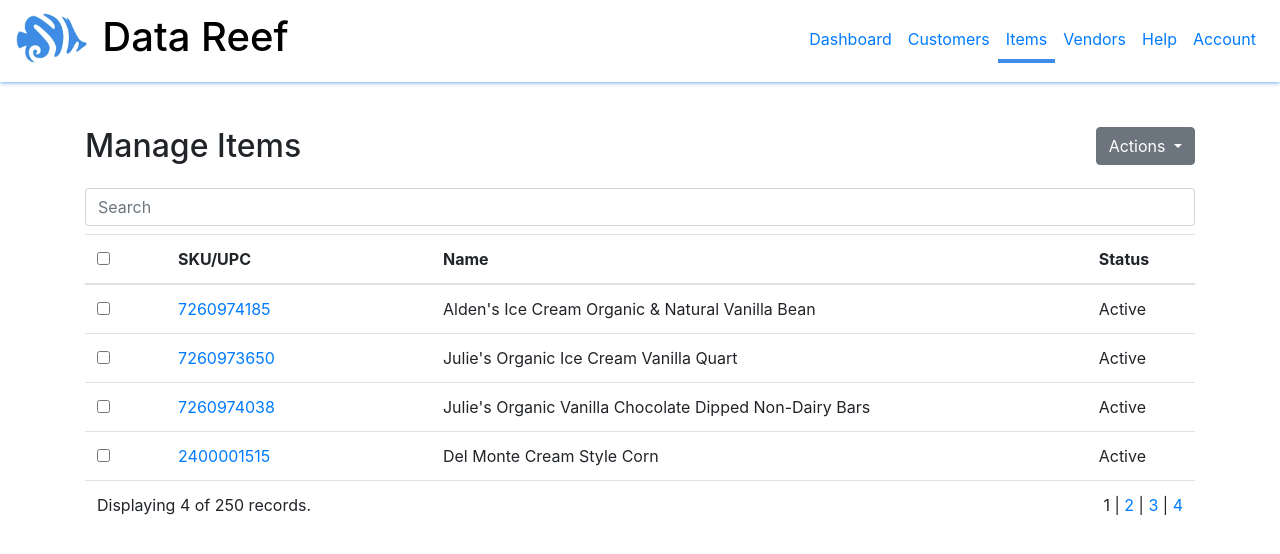
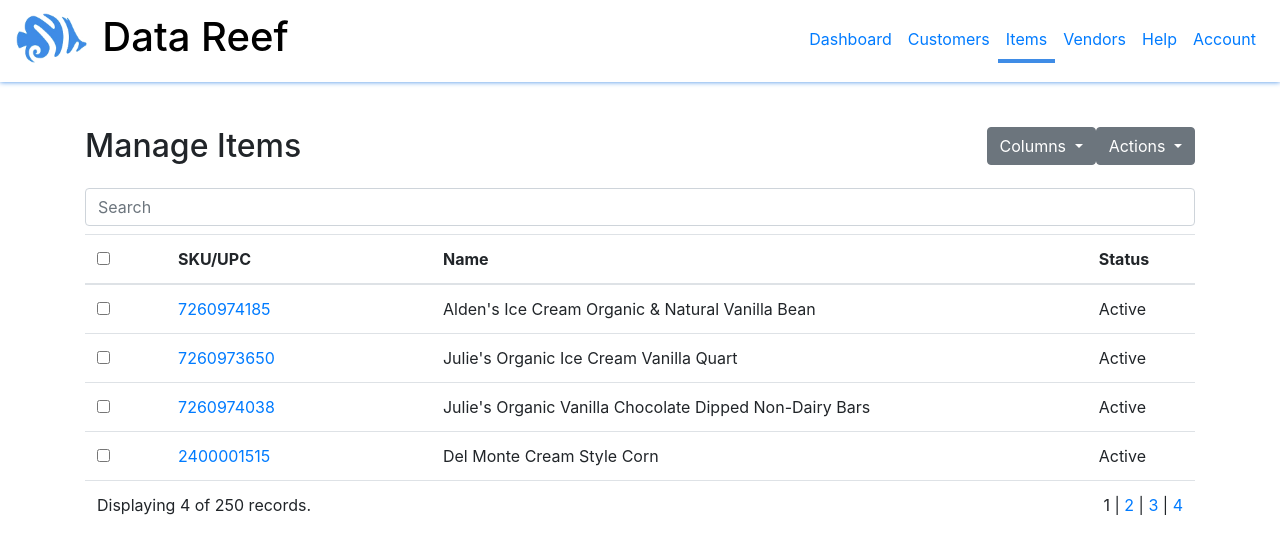
Before and after one commit to nicholasbarger/reef-web, an Angular app: page /items in a window 1280 px wide. Shown: the top 554 px of the page. Built offline with nearby package versions, Linux system fonts and the light colour scheme.

Commit message:
Skeleton for column selector when viewing tables

```diff
--- a/src/app/app.module.ts
+++ b/src/app/app.module.ts
@@ -5,6 +5,7 @@
 
 // components
 import { ActionMenuComponent } from './components/action-menu/action-menu.component';
+import { ColumnDisplaySelectorComponent } from './components/column-display-selector/column-display-selector.component';
 import { NavigationComponent } from './components/navigation/navigation.component';
 
 // pages
@@ -31,6 +32,7 @@
   declarations: [
     AppComponent,
     ActionMenuComponent,
+    ColumnDisplaySelectorComponent,
     ErrorPageComponent,
     HomePageComponent,
     NavigationComponent,
--- /dev/null
+++ b/src/app/components/column-display-selector/column-display-selector.component.html
@@ -0,0 +1,11 @@
+<div class="dropdown">
+    <button class="btn btn-secondary dropdown-toggle" type="button" id="column-display-selector" data-toggle="dropdown" aria-haspopup="true" aria-expanded="false">
+      Columns
+    </button>
+    <div class="dropdown-menu" aria-labelledby="column-display-selector">
+      <div class="dropdown-item form-check" *ngFor="let column of columns; let i = index">
+        <input type="checkbox" class="form-check-input" id="cds-{{i}}">
+        <label class="form-check-label" for="cds-{{i}}">{{column}}</label>
+      </div>
+    </div>
+  </div>
--- /dev/null
+++ b/src/app/components/column-display-selector/column-display-selector.component.ts
@@ -0,0 +1,18 @@
+import { Component, Input, OnInit } from '@angular/core';
+
+@Component({
+  selector: 'app-column-display-selector',
+  templateUrl: './column-display-selector.component.html',
+  styleUrls: ['./column-display-selector.component.css']
+})
+export class ColumnDisplaySelectorComponent implements OnInit {
+
+  @Input()
+  columns: Array<string>;
+
+  constructor() { }
+
+  ngOnInit() {
+  }
+
+}
--- a/src/app/pages/item-list-page/item-list-page.component.html
+++ b/src/app/pages/item-list-page/item-list-page.component.html
@@ -1,6 +1,8 @@
 <div class="page-header clearfix">
   <h2 class="float-left">Manage Items</h2>
+
   <app-action-menu [list]="actionMenuItems" class="float-right"></app-action-menu>
+  <app-column-display-selector class="float-right" [columns]="columns"></app-column-display-selector>
 </div>
 
 <form class="form mb-2">
--- a/src/app/pages/item-list-page/item-list-page.component.ts
+++ b/src/app/pages/item-list-page/item-list-page.component.ts
@@ -12,8 +12,9 @@
 })
 export class ItemListPageComponent implements OnInit {
 
-  public actionMenuItems: Array<ActionMenuItem>
-  public items: Array<Item>;
+  actionMenuItems: Array<ActionMenuItem>;
+  columns: Array<string>;
+  items: Array<Item>;
 
   constructor(
     private itemService: ItemService,
@@ -30,6 +31,8 @@
       new ActionMenuItem('Delete', '/items/delete')
     ];
 
+    this.columns = ['SKU/UPC', 'Name', 'Avg Cost', 'Avg Sale', 'Avg Margin', 'Status'];
+
     this.items = this.itemService.list();
 
 
```
Also changed, not shown: src/app/components/column-display-selector/column-display-selector.component.css (added), 1 other file (tests, documents, lock files or other folders).
